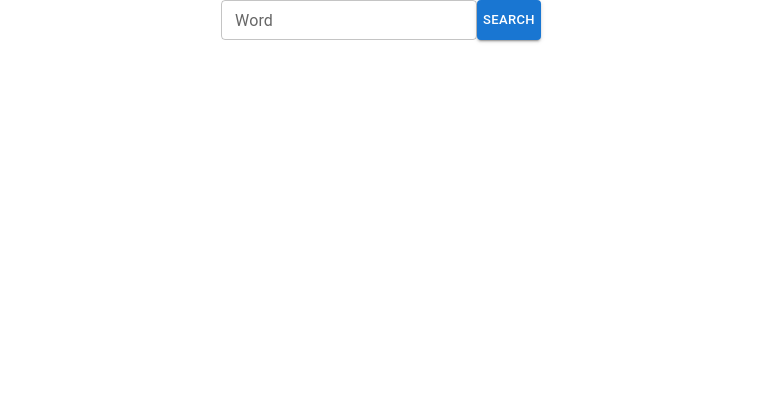
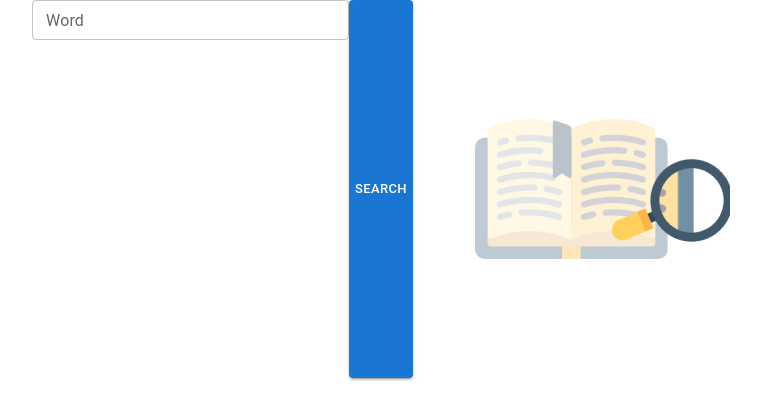
Before and after one commit to BhusanDotel/Dictionary, a React (Vite) app: page / in a window 1280 px wide. Shown: the top 420 px of the page, without its empty margins (259-1020 px from the left). Built offline with nearby package versions, Linux system fonts and the light colour scheme.

Commit message:
Feat: lottie search

```diff
--- a/package.json
+++ b/package.json
@@ -13,6 +13,7 @@
     "@emotion/react": "^11.13.3",
     "@emotion/styled": "^11.13.0",
     "@mui/material": "^6.0.1",
+    "lottie-web": "^5.12.2",
     "react": "^18.3.1",
     "react-dom": "^18.3.1",
     "react-lottie": "^1.2.4"
--- /dev/null
+++ b/src/components/LottieSearch.jsx
@@ -0,0 +1,14 @@
+import Lottie from "react-lottie";
+import animationData from "../assets/searchlottie.json"; // Ensure correct path
+
+export const LottieSearch = () => {
+  const defaultOptions = {
+    loop: true,
+    autoplay: true,
+    animationData: animationData,
+    rendererSettings: {
+      preserveAspectRatio: "xMidYMid slice",
+    },
+  };
+  return <Lottie options={defaultOptions} />;
+};
--- a/src/screen/DictionaryScreen.jsx
+++ b/src/screen/DictionaryScreen.jsx
@@ -1,4 +1,5 @@
 import { Box, Button, TextField } from "@mui/material";
+import { LottieSearch } from "../components/LottieSearch";
 
 export const DictionaryScreen = () => {
   return (
@@ -7,6 +8,8 @@ export const DictionaryScreen = () => {
       <Button variant="contained" size="small">
         Search
       </Button>
+
+      <LottieSearch />
     </Box>
   );
 };
```
Also changed, not shown: src/assets/searchlottie.json (renamed from src/assets/lottie search.json), 1 other file (tests, documents, lock files or other folders).
